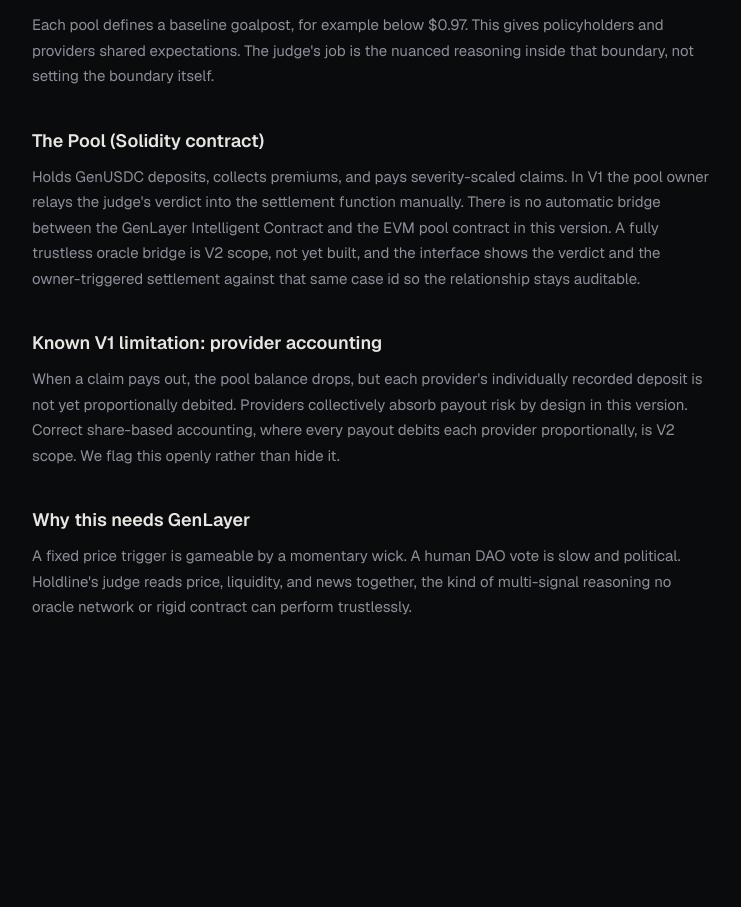
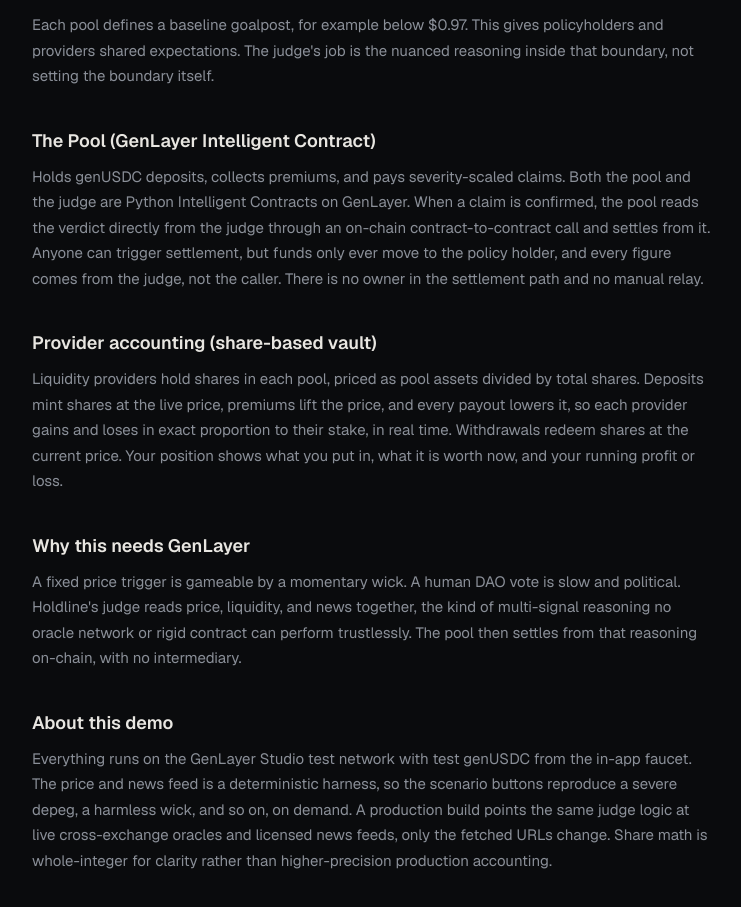
Before and after one commit to DaveDave-infosec/HoldLine, a React (Vite) app in the folder frontend/: page /how-it-works in a window 1280 px wide. Shown: the part 403-1310 px from the top of the page, without its empty margins (108-849 px from the left). Before the commit the page ends 1143 px from the top, so only its background shows below. Built offline with nearby package versions, Linux system fonts and the light colour scheme; no server answers; what genlayer-js would draw is missing.

Commit message:
update HowItWorks: trustless settlement and share-based vault, drop stale V1 copy

```diff
--- a/frontend/src/pages/HowItWorks.tsx
+++ b/frontend/src/pages/HowItWorks.tsx
@@ -1,3 +1,4 @@
+// frontend/src/pages/HowItWorks.tsx
 function Section({ title, children }: { title: string; children: React.ReactNode }) {
   return (
     <div style={{ marginBottom: 40 }}>
@@ -10,42 +11,44 @@
     </div>
   );
 }
-
 export default function HowItWorks() {
   return (
     <div>
       <h1 style={{ fontFamily: "var(--font-display)", fontSize: 36, fontWeight: 600, marginBottom: 40 }}>HOW HOLDLINE WORKS</h1>
-
       <Section title="The Judge (GenLayer Intelligent Contract)">
-        Reads live price across multiple exchanges, on-chain pool liquidity ratios, and news context. It weighs all
+        Reads price across multiple exchanges, on-chain pool liquidity ratios, and news context. It weighs all
         signals together to confirm or deny a genuine depeg, and quantifies severity if one is confirmed. A momentary
         price dip with no pool imbalance and no reported cause is treated as noise, not a depeg.
       </Section>
-
       <Section title="The Threshold (set by the pool, not the AI)">
         Each pool defines a baseline goalpost, for example below $0.97. This gives policyholders and providers shared
         expectations. The judge's job is the nuanced reasoning inside that boundary, not setting the boundary itself.
       </Section>
-
-      <Section title="The Pool (Solidity contract)">
-        Holds GenUSDC deposits, collects premiums, and pays severity-scaled claims. In V1 the pool owner relays the
-        judge's verdict into the settlement function manually. There is no automatic bridge between the GenLayer
-        Intelligent Contract and the EVM pool contract in this version. A fully trustless oracle bridge is V2 scope,
-        not yet built, and the interface shows the verdict and the owner-triggered settlement against that same case
-        id so the relationship stays auditable.
+      <Section title="The Pool (GenLayer Intelligent Contract)">
+        Holds genUSDC deposits, collects premiums, and pays severity-scaled claims. Both the pool and the judge are
+        Python Intelligent Contracts on GenLayer. When a claim is confirmed, the pool reads the verdict directly from
+        the judge through an on-chain contract-to-contract call and settles from it. Anyone can trigger settlement,
+        but funds only ever move to the policy holder, and every figure comes from the judge, not the caller. There
+        is no owner in the settlement path and no manual relay.
       </Section>
-
-      <Section title="Known V1 limitation: provider accounting">
-        When a claim pays out, the pool balance drops, but each provider's individually recorded deposit is not yet
-        proportionally debited. Providers collectively absorb payout risk by design in this version. Correct
-        share-based accounting, where every payout debits each provider proportionally, is V2 scope. We flag this
-        openly rather than hide it.
+      <Section title="Provider accounting (share-based vault)">
+        Liquidity providers hold shares in each pool, priced as pool assets divided by total shares. Deposits mint
+        shares at the live price, premiums lift the price, and every payout lowers it, so each provider gains and
+        loses in exact proportion to their stake, in real time. Withdrawals redeem shares at the current price. Your
+        position shows what you put in, what it is worth now, and your running profit or loss.
       </Section>
-
       <Section title="Why this needs GenLayer">
         A fixed price trigger is gameable by a momentary wick. A human DAO vote is slow and political. Holdline's
         judge reads price, liquidity, and news together, the kind of multi-signal reasoning no oracle network or
-        rigid contract can perform trustlessly.
+        rigid contract can perform trustlessly. The pool then settles from that reasoning on-chain, with no
+        intermediary.
+      </Section>
+      <Section title="About this demo">
+        Everything runs on the GenLayer Studio test network with test genUSDC from the in-app faucet. The price and
+        news feed is a deterministic harness, so the scenario buttons reproduce a severe depeg, a harmless wick, and
+        so on, on demand. A production build points the same judge logic at live cross-exchange oracles and licensed
+        news feeds, only the fetched URLs change. Share math is whole-integer for clarity rather than
+        higher-precision production accounting.
       </Section>
     </div>
   );
```
